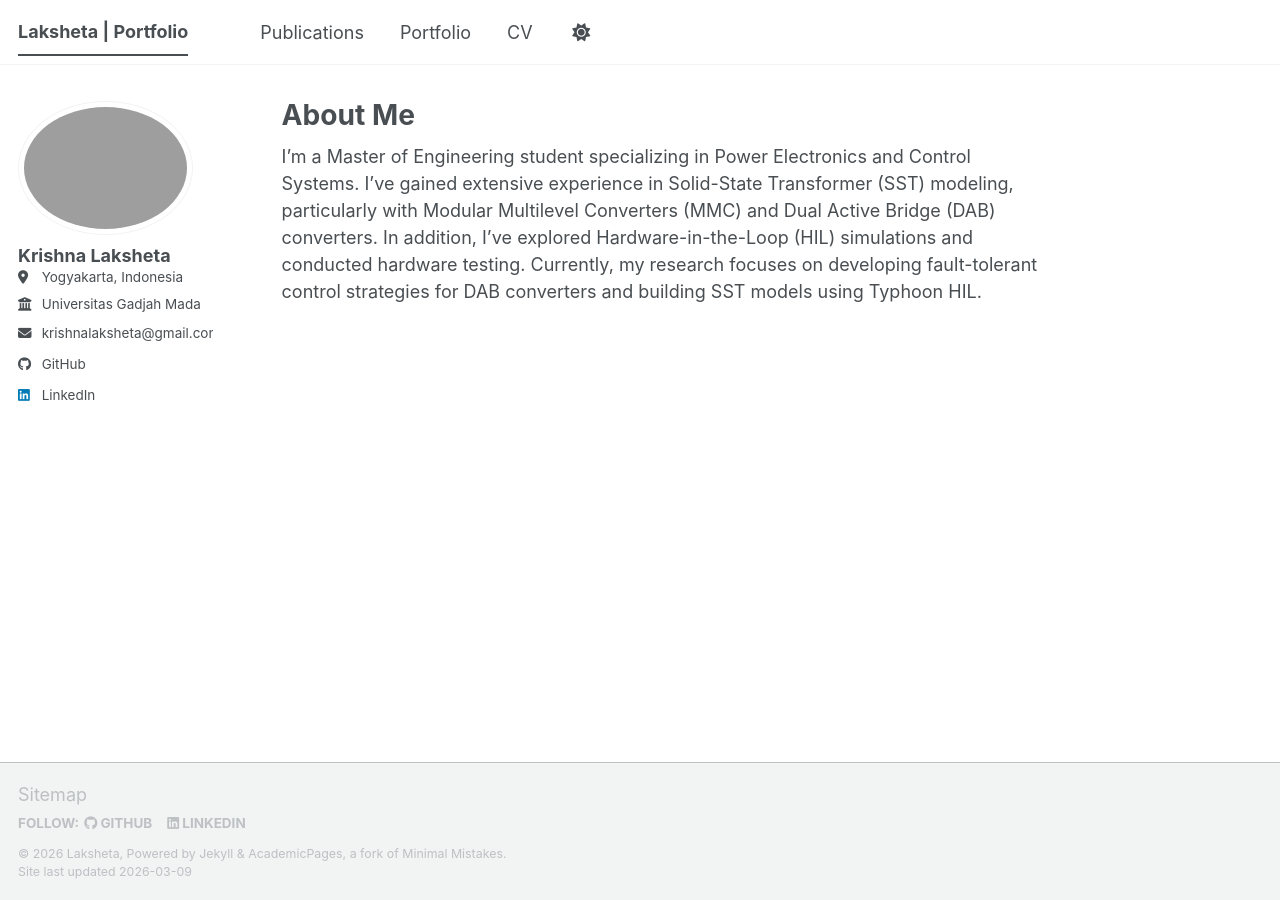
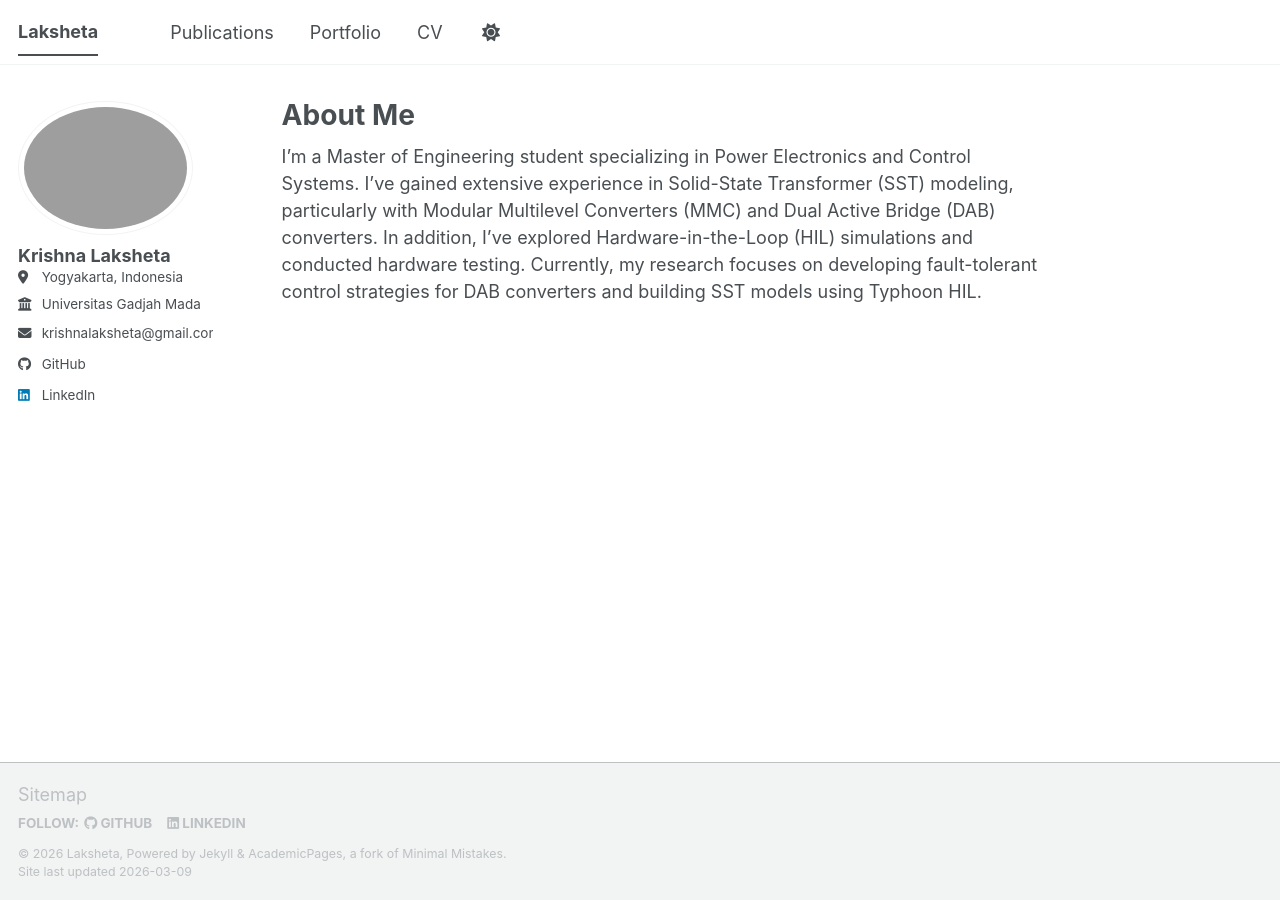
Before and after one commit to laksheta/laksheta.github.io, a Jekyll site: the page built from _pages/about.md, in a window 1280 px wide. Built offline with Jekyll 4.4.1, drawn with Linux system fonts in a browser that asks for light colours; a script bundle is joined from its source files by our own code; library files that are not in the unit come from our copies.

Commit message:
chore: rename title

```diff
--- a/_config.yml
+++ b/_config.yml
@@ -9,7 +9,7 @@
 # Basic Site Settings
 locale                   : "en-US"
 site_theme               : "default" # The available themes options are "default", "air", "sunrise", "mint", "dirt" and "contrast"
-title                    : "Laksheta | Portfolio"
+title                    : "Laksheta"
 title_separator          : "-"
 name                     : "Laksheta"
 description              : &description "Your Name's academic portfolio"   # Update this with a general description of your site, this is the default if not overridden by a page
```
